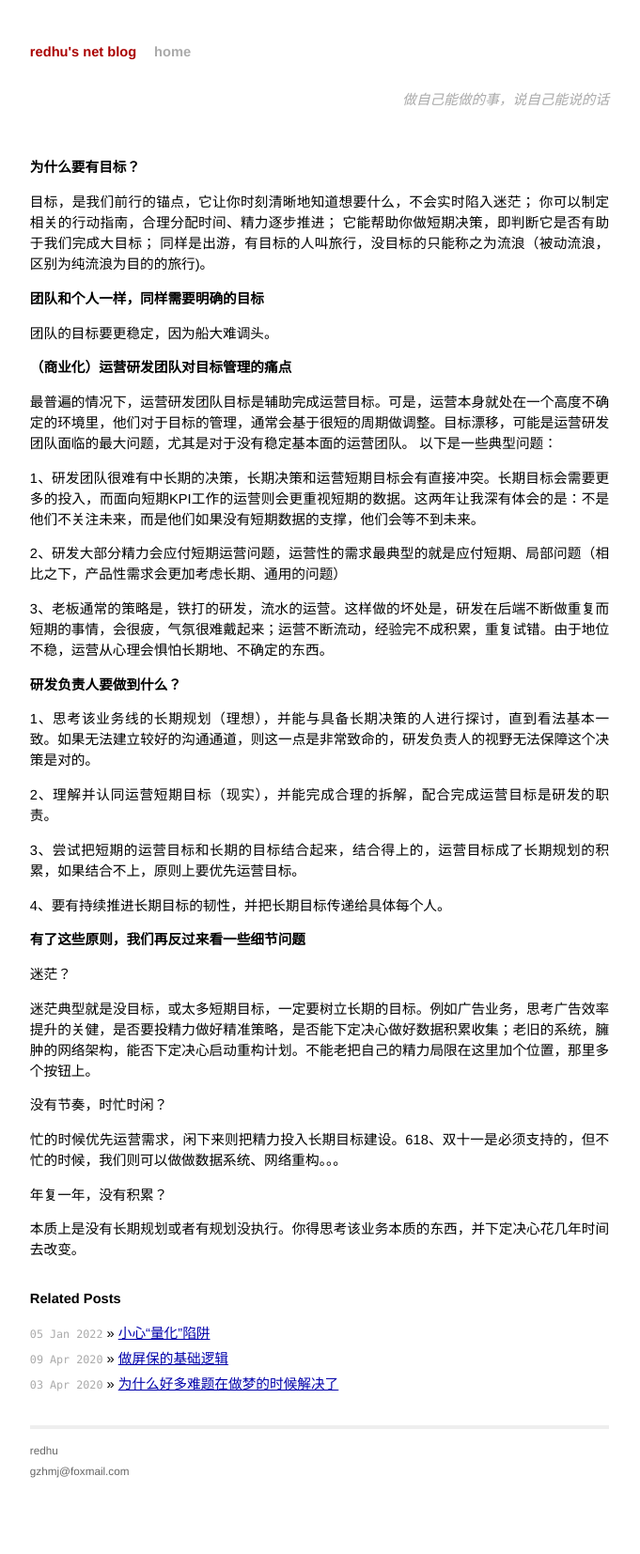
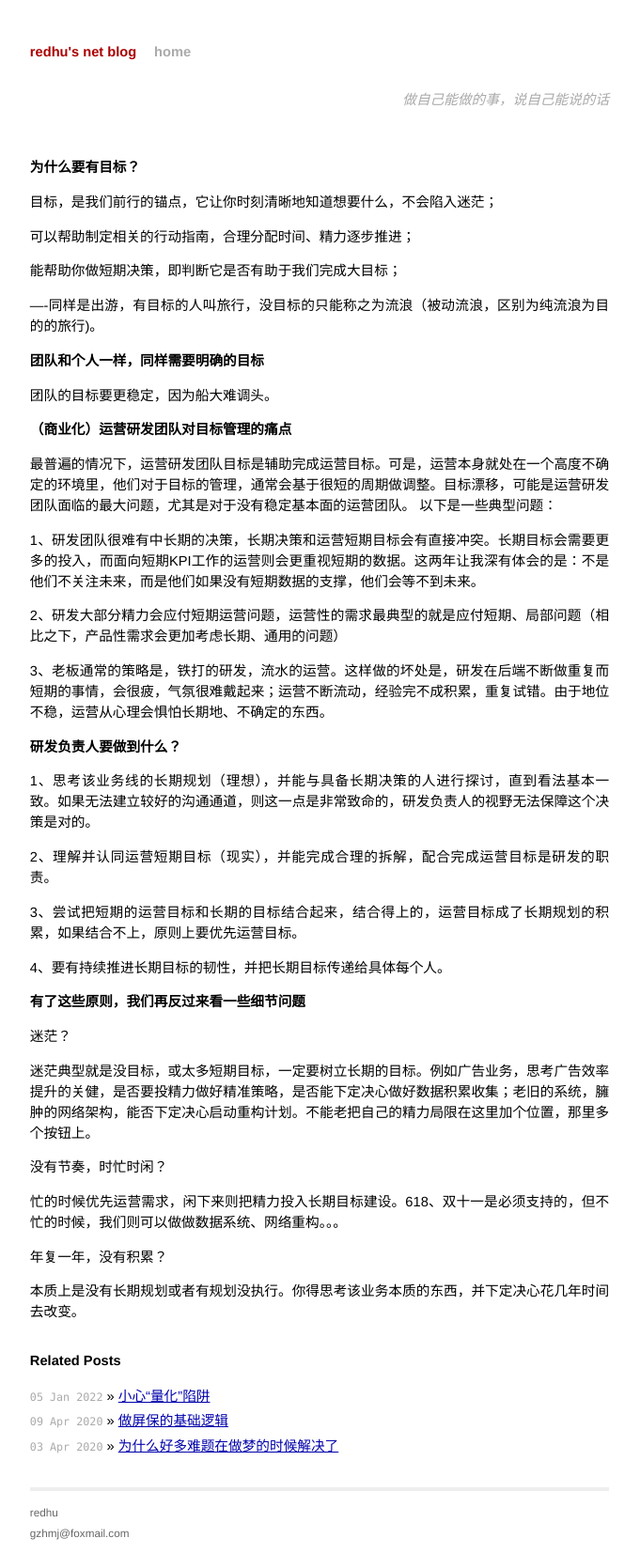
Before and after one commit to redhu/redhu.github.io, a Jekyll site: the page built from _posts/2021-10-29-运营研发如何树立长期目标.md, in a window 1280 px wide. Shown: the whole page at 94% size, without its empty margins (300-981 px from the left). Built offline with Jekyll 4.4.1, drawn with Linux system fonts in a browser that asks for light colours; our own code applies the rules of GitHub Pages for plain Markdown files; comment, search, counter and statistics services are not loaded; before the commit the page ends 1588 px from its top, so only the background shows below that.

Commit message:
add target

```diff
--- a/_posts/2021-10-29-运营研发如何树立长期目标.md
+++ b/_posts/2021-10-29-运营研发如何树立长期目标.md
@@ -1,9 +1,12 @@
 #### 为什么要有目标？
 
-目标，是我们前行的锚点，它让你时刻清晰地知道想要什么，不会实时陷入迷茫；
-你可以制定相关的行动指南，合理分配时间、精力逐步推进；
-它能帮助你做短期决策，即判断它是否有助于我们完成大目标；
-同样是出游，有目标的人叫旅行，没目标的只能称之为流浪（被动流浪，区别为纯流浪为目的的旅行)。
+目标，是我们前行的锚点，它让你时刻清晰地知道想要什么，不会陷入迷茫；
+
+可以帮助制定相关的行动指南，合理分配时间、精力逐步推进；
+
+能帮助你做短期决策，即判断它是否有助于我们完成大目标；
+
+----同样是出游，有目标的人叫旅行，没目标的只能称之为流浪（被动流浪，区别为纯流浪为目的的旅行)。
 
 
 #### 团队和个人一样，同样需要明确的目标
```
